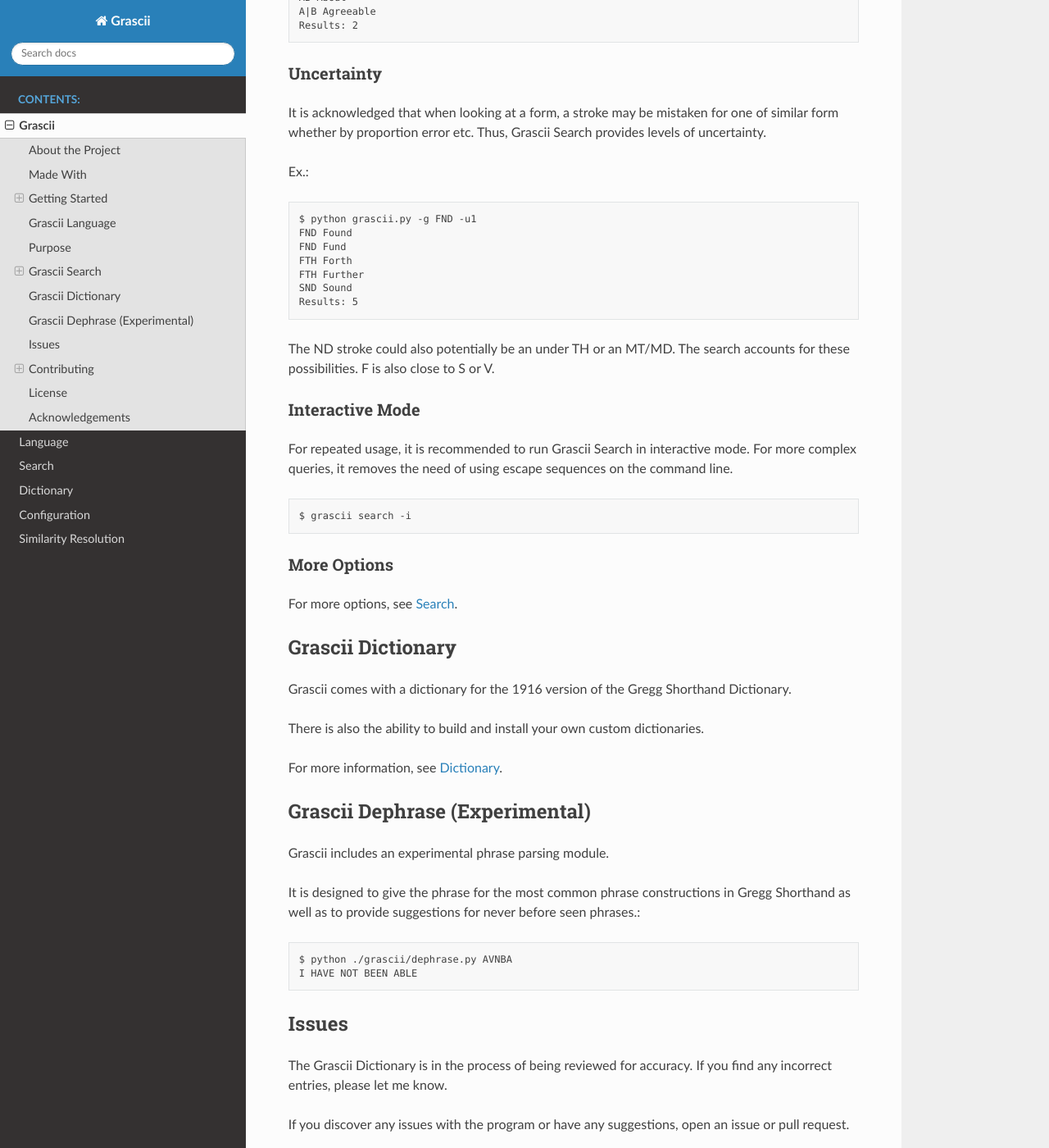
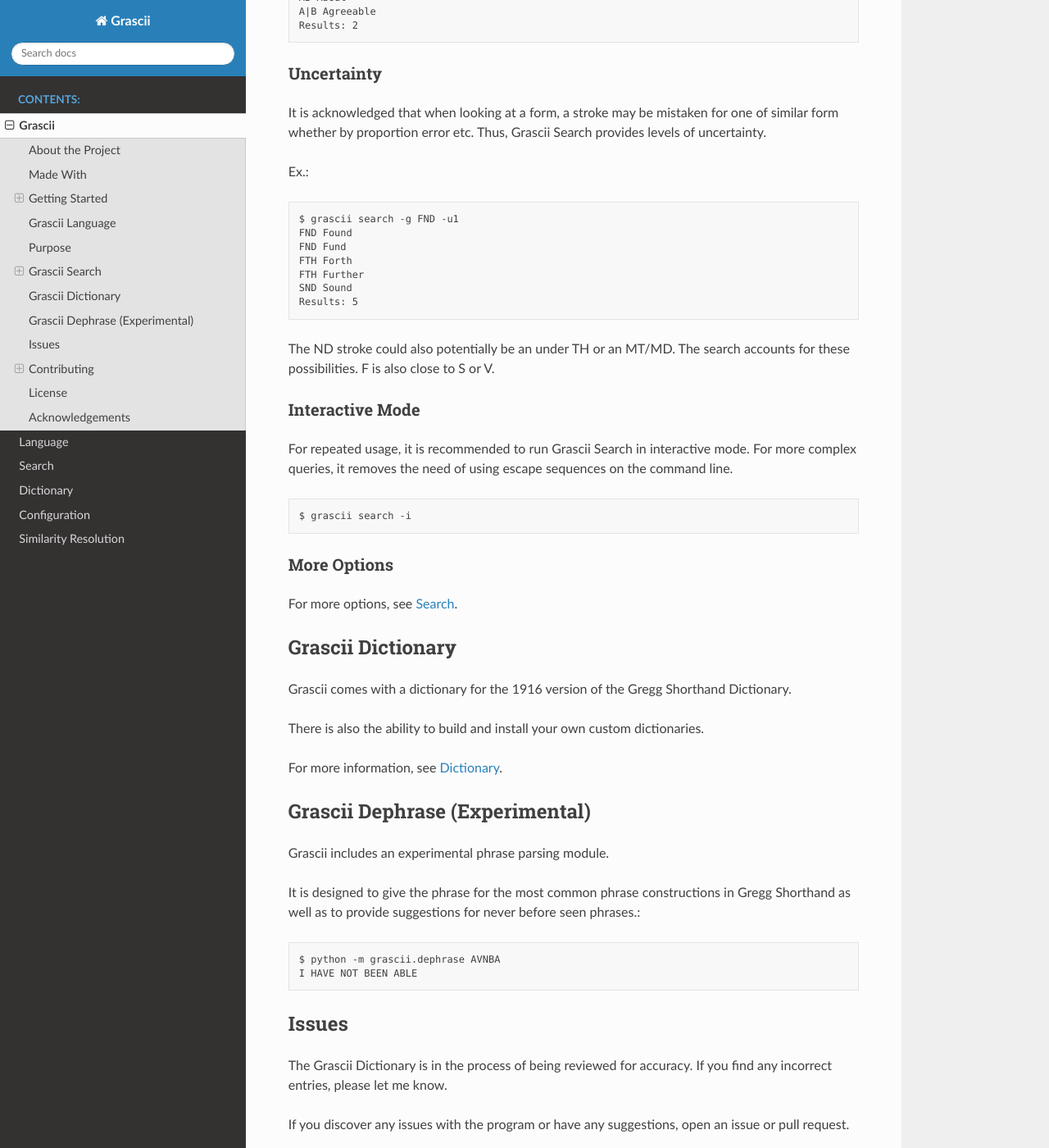
Before and after one commit to grascii/grascii, a Sphinx documentation site: the page built from docs/README.rst, in a window 1280 px wide and 1400 px high, scrolled down 1706 px. Shown: the whole window at 82% size. Built offline with Sphinx 7.4.7 and the Read the Docs theme 2.0.0, drawn with Linux system fonts in a browser that asks for light colours.

Commit message:
Fix a couple examples in README

```diff
--- a/docs/README.rst
+++ b/docs/README.rst
@@ -90,7 +90,7 @@
 
 Ex.::
 
-    $ python grascii.py -g FND -u1
+    $ grascii search -g FND -u1
     FND Found
     FND Fund
     FTH Forth
@@ -137,7 +137,7 @@
 in Gregg Shorthand as well as to provide suggestions for never before
 seen phrases.::
 
-    $ python ./grascii/dephrase.py AVNBA
+    $ python -m grascii.dephrase AVNBA
     I HAVE NOT BEEN ABLE
 
 Issues
```
